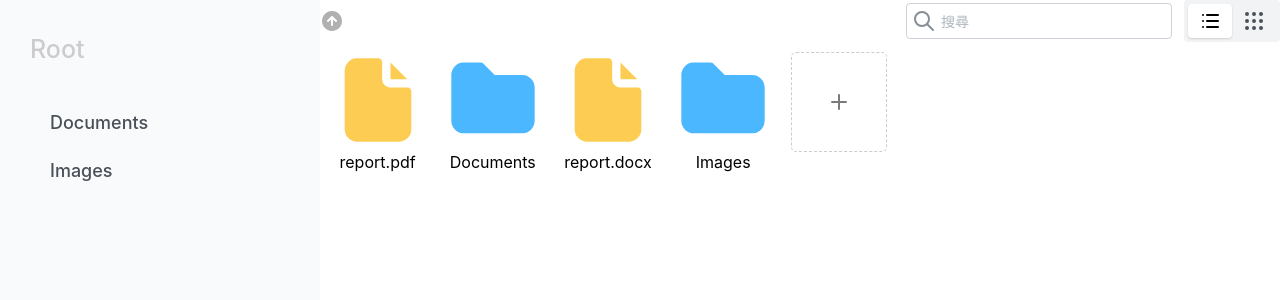
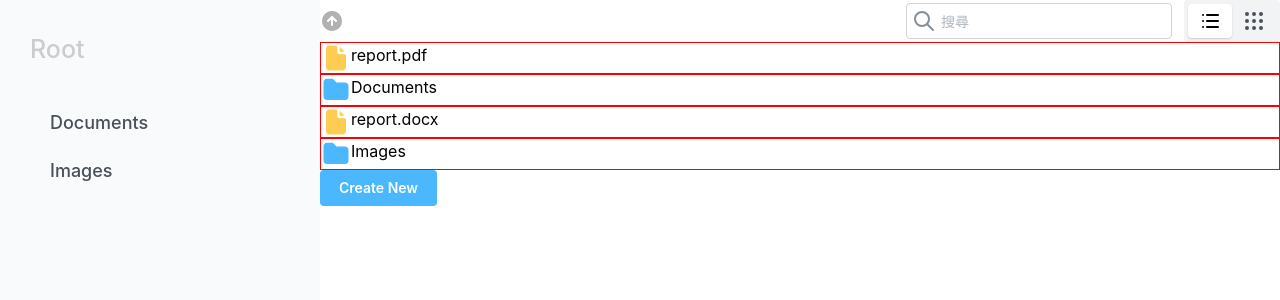
Before and after one commit to haneyume/react-file-manager, a React (Vite) app: page / in a window 1280 px wide. Shown: the top 300 px of the page. Built offline with nearby package versions, Linux system fonts and the light colour scheme.

Commit message:
清單和icon 的顯示 sty;e

```diff
--- a/src/components/CreateNew.tsx
+++ b/src/components/CreateNew.tsx
@@ -6,7 +6,7 @@ import { FileMode, FileType } from "../type";
 import { useState } from "react";
 
 const CreateNew = () => {
-  const { setFiles, currentFolder } = useFileManager();
+  const { setFiles, currentFolder, viewStyle } = useFileManager();
   const [opened, { open, close }] = useDisclosure(false);
 
   // 創建新的檔案/ 資料夾
@@ -86,9 +86,15 @@ const CreateNew = () => {
         </div>
       </Modal>
 
-      <div className="createNewIcon" onClick={open}>
-        <IconPlus stroke={2} color="#7a7a7a" />
-      </div>
+      {viewStyle === "grid" ? (
+        <div className="createNewIcon" onClick={open}>
+          <IconPlus stroke={2} color="#7a7a7a" />
+        </div>
+      ) : (
+        <Button variant="filled" color="#4ab7ff" onClick={open}>
+          Create New
+        </Button>
+      )}
     </>
   );
 };
--- a/src/components/Workspace.tsx
+++ b/src/components/Workspace.tsx
@@ -14,7 +14,8 @@ import CreateNew from "./CreateNew";
 import InfoModal from "./InfoModal";
 
 const Workspace = () => {
-  const { files, setFiles, currentFolder, setCurrentFolder } = useFileManager();
+  const { files, setFiles, currentFolder, setCurrentFolder, viewStyle } =
+    useFileManager();
 
   const [infoOpened, setInfoOpened] = useState(false);
 
@@ -115,10 +116,15 @@ const Workspace = () => {
       <div className="w-[90%] h-full">
         <Path searchText={searchText} setSearchText={setSearchText} />
 
-        <div className="flex">
+        <div className={viewStyle === "grid" ? "flex flex-wrap" : ""}>
           {renderFiles.map((file) => {
             return (
-              <div key={file.id} className="w-[12%]">
+              <div
+                style={{
+                  border: "1px solid red",
+                }}
+                key={file.id}
+              >
                 <Menu
                   position="bottom-start"
                   withArrow
@@ -129,7 +135,11 @@ const Workspace = () => {
                 >
                   <Menu.Target>
                     <div
-                      className="flex flex-col items-center m-2 cursor-pointer"
+                      className={
+                        viewStyle === "grid"
+                          ? "flex flex-col items-center m-2 cursor-pointer"
+                          : "flex"
+                      }
                       key={file.id}
                       onClick={() => {
                         console.log("click", file);
@@ -147,11 +157,14 @@ const Workspace = () => {
                       {file.isDir ? (
                         <IconFolderFilled
                           stroke={2}
-                          size={100}
+                          size={viewStyle === "grid" ? 100 : 30}
                           color="#4ab7ff"
                         />
                       ) : (
-                        <IconFileFilled size={100} color="#fdcd53" />
+                        <IconFileFilled
+                          size={viewStyle === "grid" ? 100 : 30}
+                          color="#fdcd53"
+                        />
                       )}
 
                       {/* 根據是否正在編輯決定要顯示 TextInput 或純文字 */}
```
